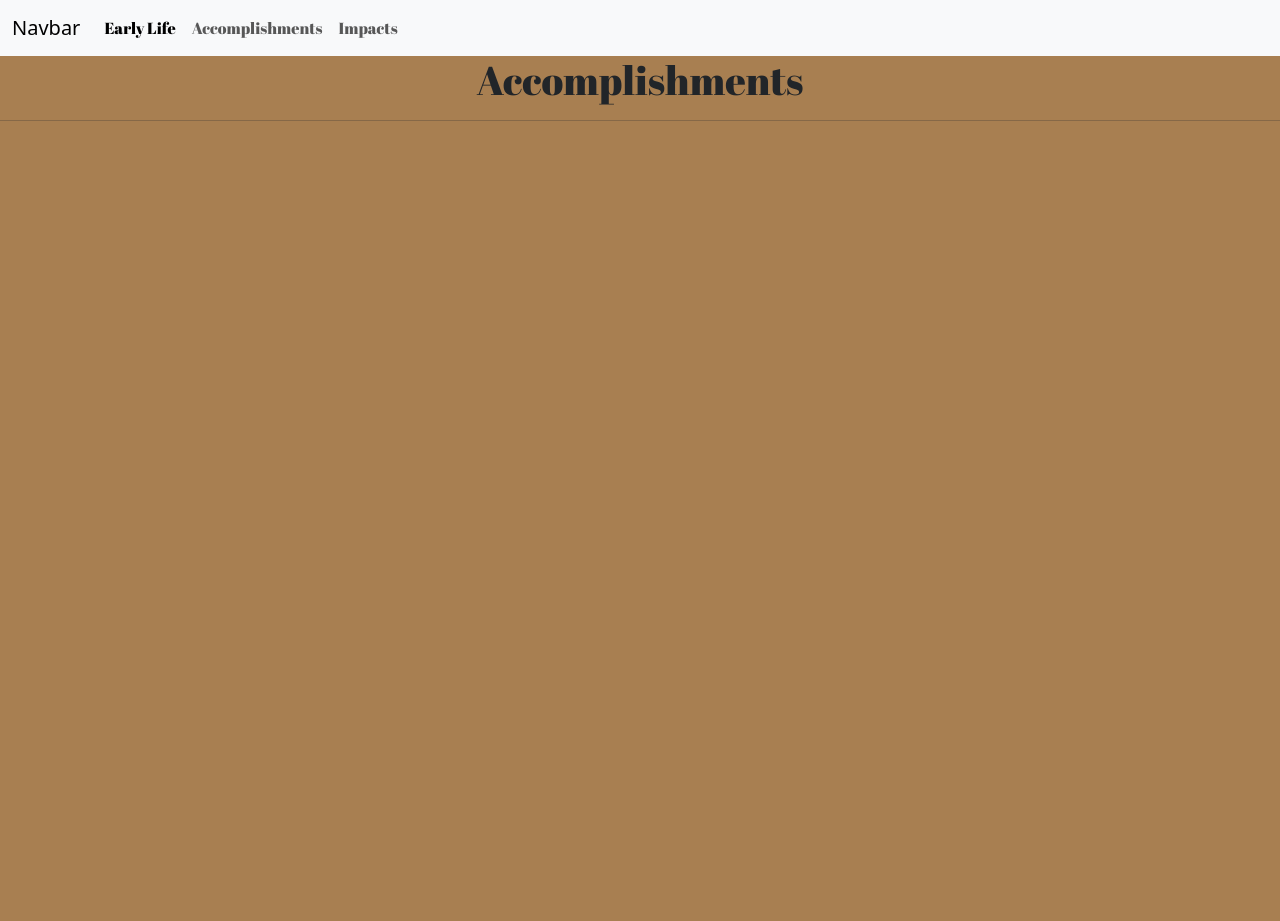
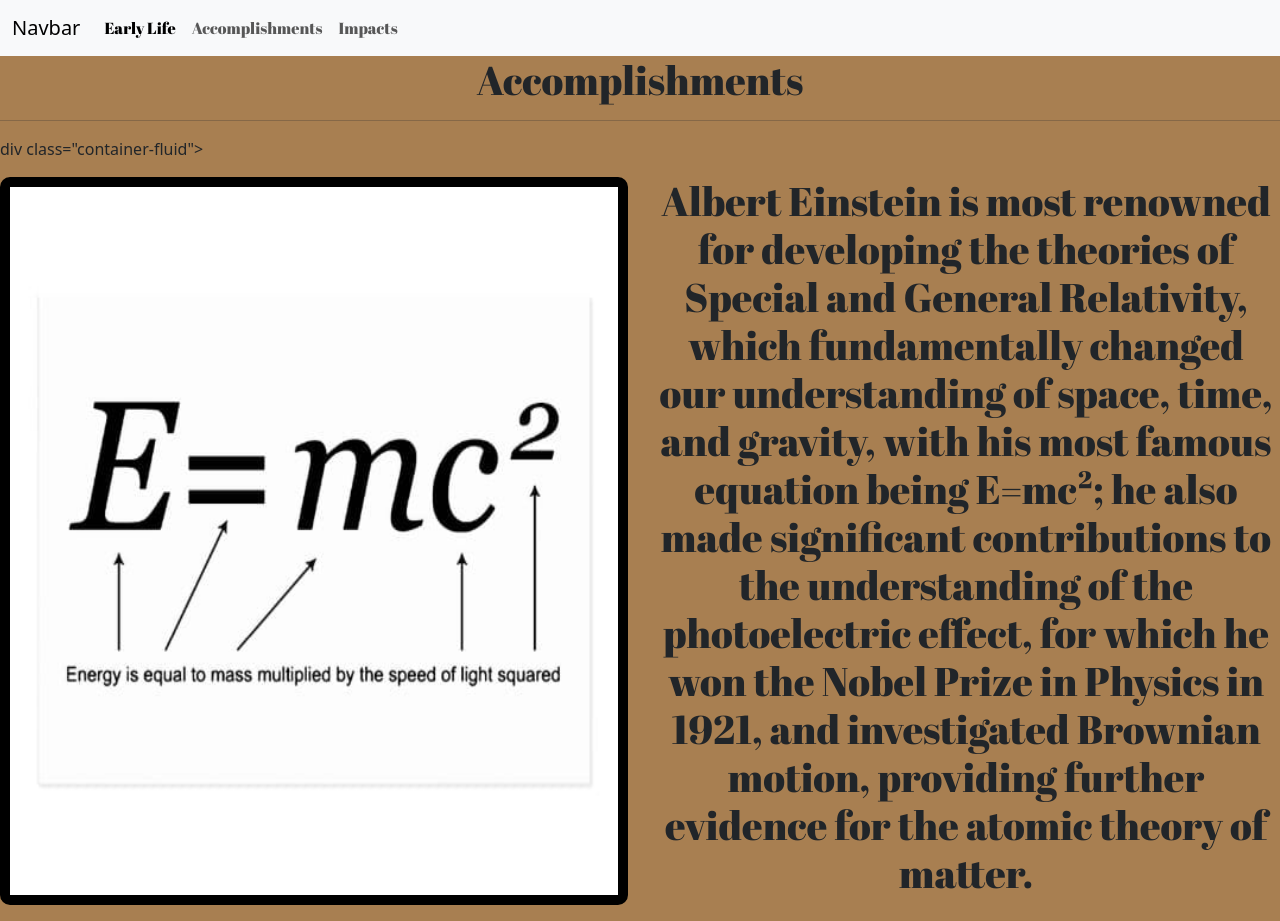
Before and after one commit to JeetrK/Look-ma-im-famous, a plain HTML site: page accomplishments.html in a window 1280 px wide. Before the commit the page ends 800 px from the top, so only its background shows below. Drawn offline with nearby package versions, Linux system fonts and the light colour scheme.

Commit message:
start of accomplishments page

```diff
--- a/accomplishments.html
+++ b/accomplishments.html
@@ -40,7 +40,23 @@
         <hr />
     </header>
     <main>
+        div class="container-fluid">
+        <div class="row text-center d-flex justify-content-center py-3">
+            <div class="col-12 col-md-6 m-t-5 d-flex justify-content-center">
+                <img src="/imgs/emc2-albert-einstein-contributions.jpg" class="img-fluid" id="parents" />
+            </div>
 
+            <div class="col-12 col-md-6 m-x-10 justify-content-center">
+                <h1 id="early">
+                    Albert Einstein is most renowned for developing the theories of Special and General Relativity,
+                    which fundamentally changed our understanding of space, time, and gravity, with his most famous
+                    equation being E=mc²; he also made significant contributions to the understanding of the
+                    photoelectric effect, for which he won the Nobel Prize in Physics in 1921, and investigated Brownian
+                    motion, providing further evidence for the atomic theory of matter.
+                </h1>
+            </div>
+        </div>
+        </div>
     </main>
     <footer>
 
```
Also changed, not shown: imgs/emc2-albert-einstein-contributions.jpg (added).
